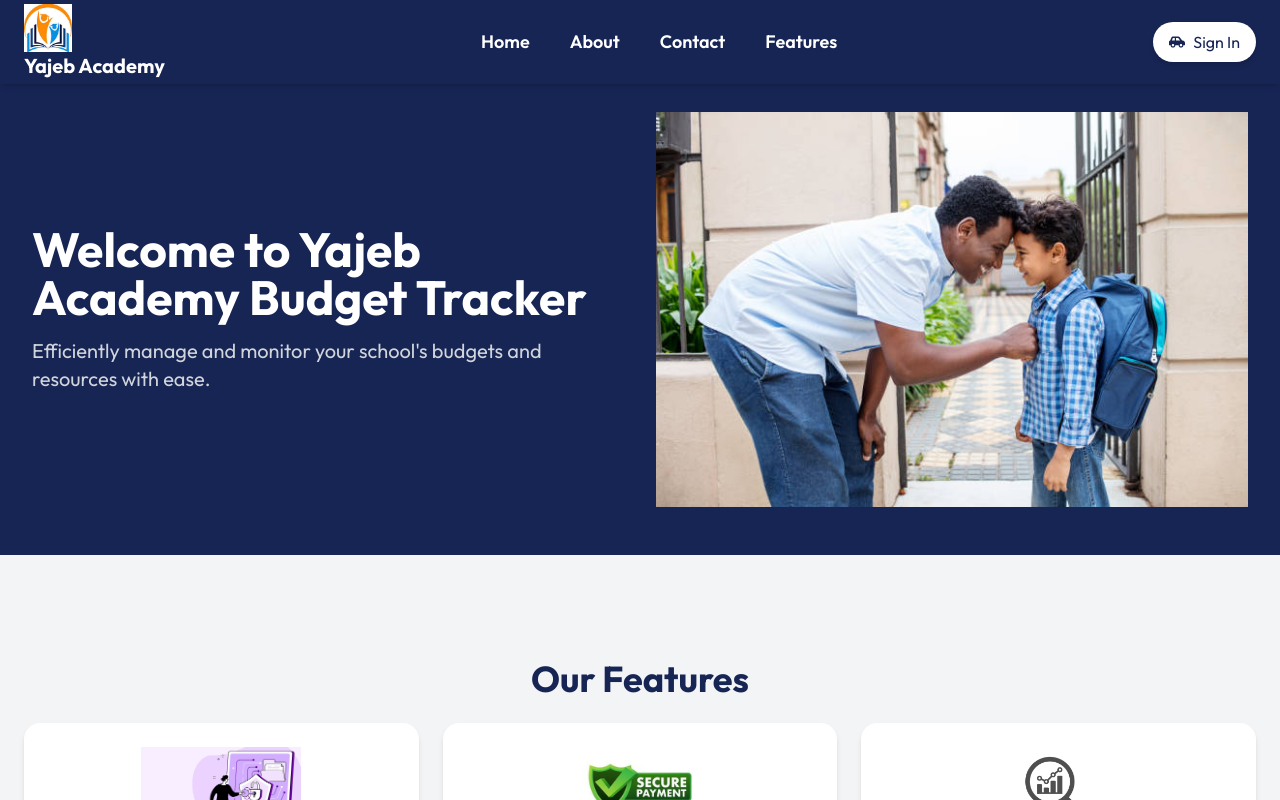
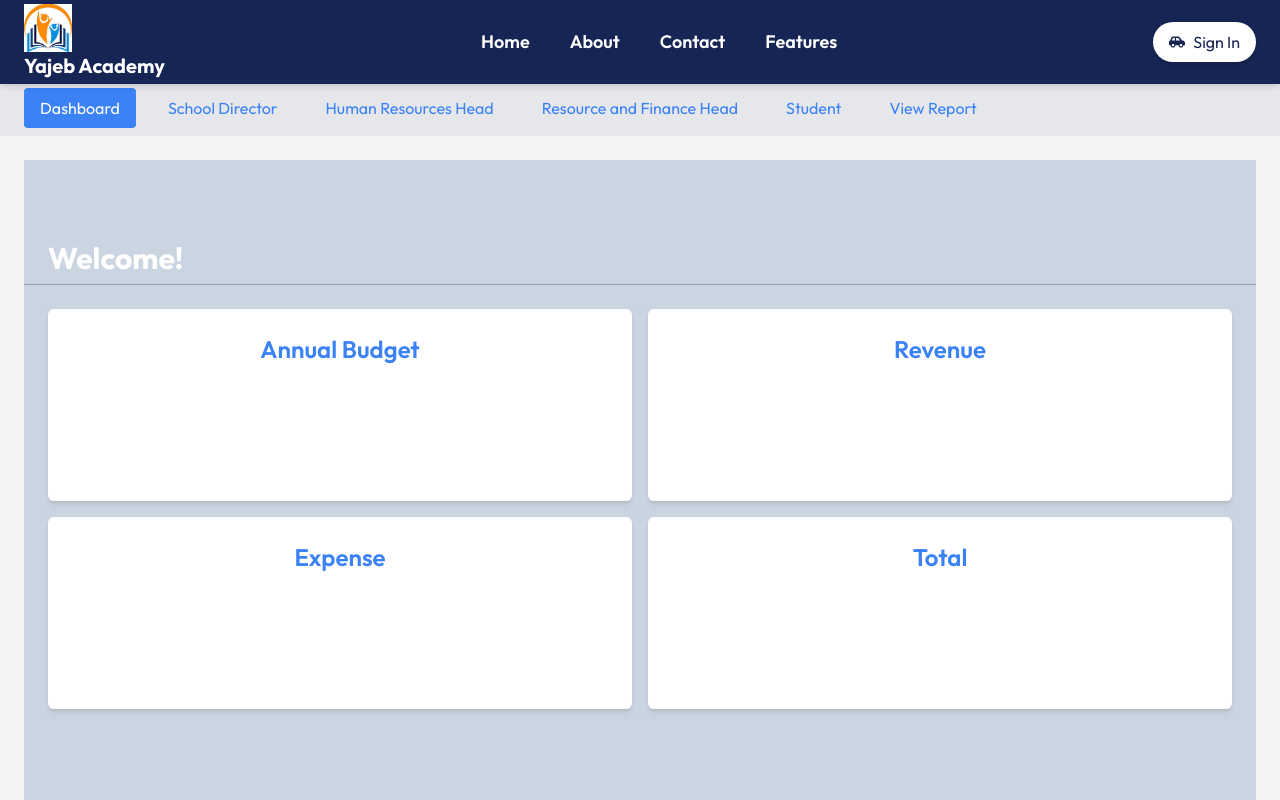
Before and after one commit to abigia-t/School-budget-tracker, a React (Vite) app in the folder SBT_frontend/: page / in a window 1280 px wide. Shown: the top 800 px of the page. Built offline with nearby package versions, Linux system fonts and the light colour scheme.

Commit message:
General manager page designed.

```diff
--- a/SBT_frontend/src/App.jsx
+++ b/SBT_frontend/src/App.jsx
@@ -11,8 +11,8 @@ const App = () => {
     <div className="flex flex-col min-h-screen text-blue-500">
       <div className="flex-grow flex justify-center items-center">
         <Routes>
-          <Route path="/" element={<Home />} />
-          <Route path="*" element={<GM />} />
+          <Route path="/home" element={<Home />} />
+          <Route path="/" element={<GM />} />
           <Route path="/login" element={<LoginPage/>}/>
         </Routes>
       </div>
--- a/SBT_frontend/src/pages/GM.jsx
+++ b/SBT_frontend/src/pages/GM.jsx
@@ -1,42 +1,21 @@
-import React from "react";
-import Header from "../components/NavBar";
-import { assets } from "../assets/assets";
-import { FaGraduationCap } from "react-icons/fa";
+import React, { useState } from "react";
+import NavBar from "../components/NavBar";
+// Uncomment the following lines if you're using custom components for Card and Button
+// import { Card } from "@/components/ui/card";
+// import { Button } from "@/components/ui/button";
 
 const GM = () => {
+  const [activePage, setActivePage] = useState("dashboard");
+
+  const renderContent = () => {
+    switch (activePage) {
+      case "dashboard":
         return (
-    <div>
-      <Header
-        header={
-          <div>
-            <div className="flex items-center gap-3">
-              <img
-                className="h-12 w-12 object-contain"
-                src={assets.edu_logo}
-                alt="Yajeb Academy Logo"
-              />
-              <h2 className="text-2xl md:text-3xl font-semibold">
-                Yajeb Academy
-              </h2>
-            </div>
-
-            <h2 className="text-9xl md:text-3xl tracking-wide text-center">
-              BUDGET TRACKING SYSTEM
-            </h2>
-
-            <div className="text-white text-3xl md:text-4xl">
-              <FaGraduationCap />
-            </div>
-          </div>
-        }
-      />
           <div className="bg-slate-300 pt-20 w-full min-h-screen">
             <div className="w-full px-6 flex justify-between items-center">
               <h2 className="text-3xl font-bold text-white">Welcome!</h2>
             </div>
-
-        <hr className=" border-gray-400 mt-2" />
-
+            <hr className="border-gray-400 mt-2" />
             <div className="grid grid-cols-2 gap-4 mt-6 px-6 text-center">
               <div className="bg-white shadow-md h-48 p-6 rounded-md">
                 <h1 className="text-2xl font-semibold">Annual Budget</h1>
@@ -52,6 +31,79 @@ const GM = () => {
               </div>
             </div>
           </div>
+        );
+      case "sd":
+        return <div>School director Page Content</div>;
+      case "hr":
+        return <div>Human Resources Page Content</div>;
+        case "rf":
+        return <div>Resource and finance head</div>;
+        case "parent":
+          return <div>Parent or Student Page Content</div>;
+          case "vr":
+          return <div>You will see reports here</div>;
+      default:
+        return <div>404 - Page Not Found</div>;
+    }
+  };
+
+  return (
+    <div className="min-h-screen w-full flex flex-col">
+      <NavBar/>
+      {/* Navigation */}
+      <nav className="bg-gray-200 py-2 mt-20 px-6 flex gap-4">
+        <button
+          onClick={() => setActivePage("dashboard")}
+          className={`py-2 px-4 rounded ${
+            activePage === "dashboard" ? "bg-blue-500 text-white" : ""
+          }`}
+        >
+          Dashboard
+        </button>
+        <button
+          onClick={() => setActivePage("sd")}
+          className={`py-2 px-4 rounded ${
+            activePage === "sd" ? "bg-blue-500 text-white" : ""
+          }`}
+        >
+          School Director
+        </button>
+        <button
+          onClick={() => setActivePage("hr")}
+          className={`py-2 px-4 rounded ${
+            activePage === "hr" ? "bg-blue-500 text-white" : ""
+          }`}
+        >
+          Human Resources Head
+        </button>
+        <button
+          onClick={() => setActivePage("rf")}
+          className={`py-2 px-4 rounded ${
+            activePage === "rf" ? "bg-blue-500 text-white" : ""
+          }`}
+        >
+          Resource and Finance Head
+        </button>
+        <button
+          onClick={() => setActivePage("student")}
+          className={`py-2 px-4 rounded ${
+            activePage === "student" ? "bg-blue-500 text-white" : ""
+          }`}
+        >
+          Student
+        </button>
+        <button
+          onClick={() => setActivePage("vr")}
+          className={`py-2 px-4 rounded ${
+            activePage === "vr" ? "bg-blue-500 text-white" : ""
+          }`}
+        >
+          View Report
+        </button>
+      </nav>
+
+      {/* Content */}
+      <main className="flex-grow p-6 bg-gray-100">{renderContent()}</main>
     </div>
   );
 };
```
Lines whose indentation alone changed are shown as unchanged.
